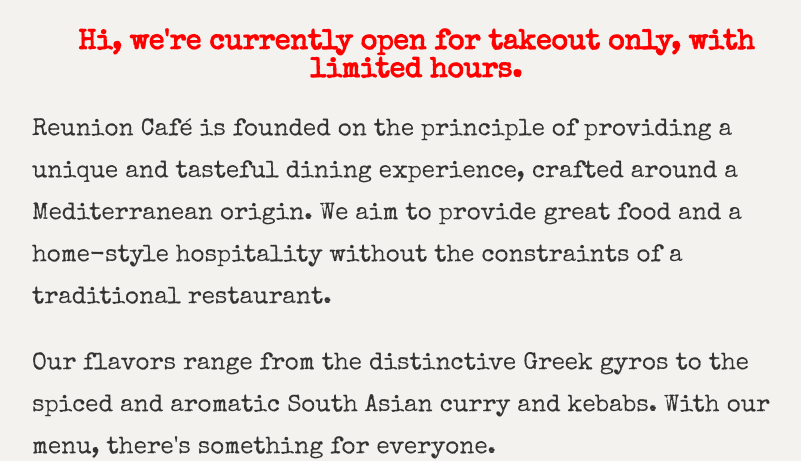
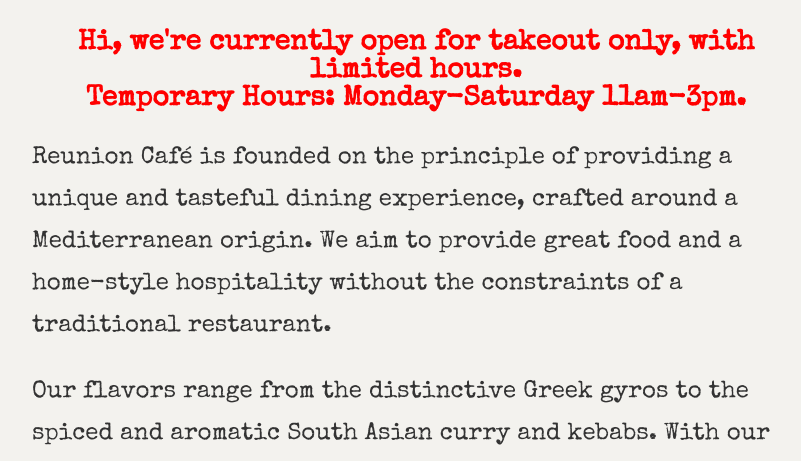
Before and after one commit to adeebsal/reunioncafe-website, a plain HTML site: page index.html in a window 1280 px wide. Shown: the part 343-804 px from the top of the page, without its empty margins (224-1025 px from the left). Drawn offline with nearby package versions, Linux system fonts and the light colour scheme.

Commit message:
temp hours

```diff
--- a/index.html
+++ b/index.html
@@ -14,7 +14,7 @@
         <li><a href=assets/menu.pdf>Menu</a></li>
         <li><a href=https://www.ubereats.com/orlando/food-delivery/reunion-cafe/adgzQQKUTiqPr0sj6--ncA>Uber Eats</a></li>
     </ul>
-    <h2 id="announcement">Hi, we're currently open for takeout only, with limited hours. </h2>
+    <h2 id="announcement">Hi, we're currently open for takeout only, with limited hours.<br> Temporary Hours: Monday-Saturday 11am-3pm.</h2>
 
     <p>Reunion Café is founded on the principle of providing a unique and tasteful dining experience, crafted around a Mediterranean origin. We aim to provide great food and a home-style hospitality without the constraints of a traditional restaurant. </p><p>Our flavors range from the distinctive Greek gyros to the spiced and aromatic South Asian curry and kebabs. With our menu, there&#39;s something for everyone. </p><p>Our lunch and dinner menu consists of our deli sandwiches, salads, and platters. Our platters are served with a choice of white or yellow rice, and come with a side salad and a side of pita and hummus.</p>
     <footer>proudly hosted on github pages | built by <a href=https://adeebsal.im>adeebsal</a></footer>
```
